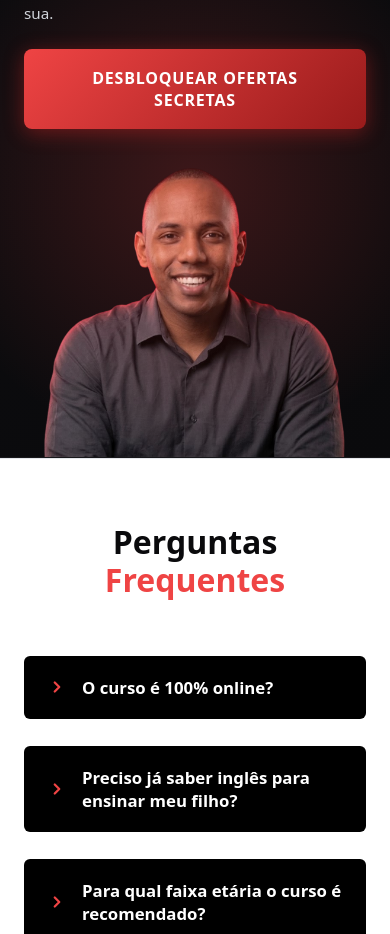
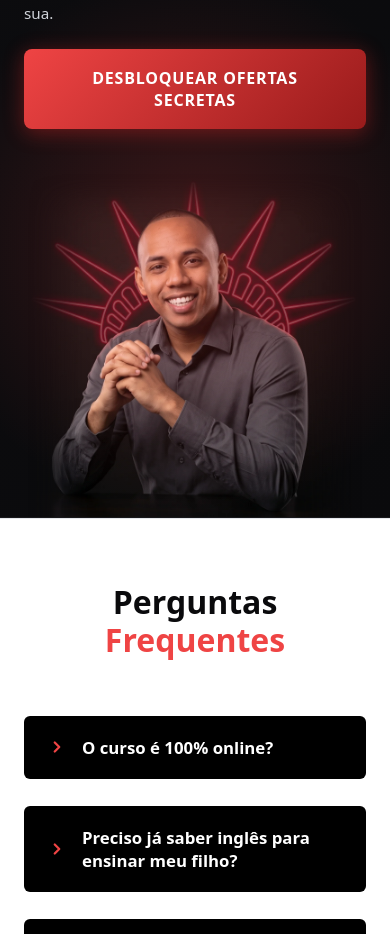
Before and after one commit to DanielSousa07/fabrica-de-fluentes-pre-matricula, a React (Vite) app: page / in a window 390 px wide. Shown: the part 9520-10454 px from the top of the page. Built offline with nearby package versions, Linux system fonts and the light colour scheme.

Commit message:
feat: troca foto do instrutor pela versão com coroa neon e bordas esmaecidas
Co-Authored-By: Claude Opus 5.5 <noreply@anthropic.com>

```diff
--- a/src/components/Instructor/Instructor.jsx
+++ b/src/components/Instructor/Instructor.jsx
@@ -1,5 +1,5 @@
 import styles from './Instructor.module.css';
-import instructorImg from '../../assets/instructor-person.png';
+import instructorImg from '../../assets/instructor-hero.webp';
 
 export function Instructor() {
   return (
--- a/src/components/Instructor/Instructor.module.css
+++ b/src/components/Instructor/Instructor.module.css
@@ -135,7 +135,7 @@
 
   .imageBackground {
     width: 100%;
-    min-height: 320px;
+    min-height: 380px;
     background-size: contain;
     margin-top: -1.5rem;
   }
```
Also changed, not shown: src/assets/instructor-hero.webp (added).
